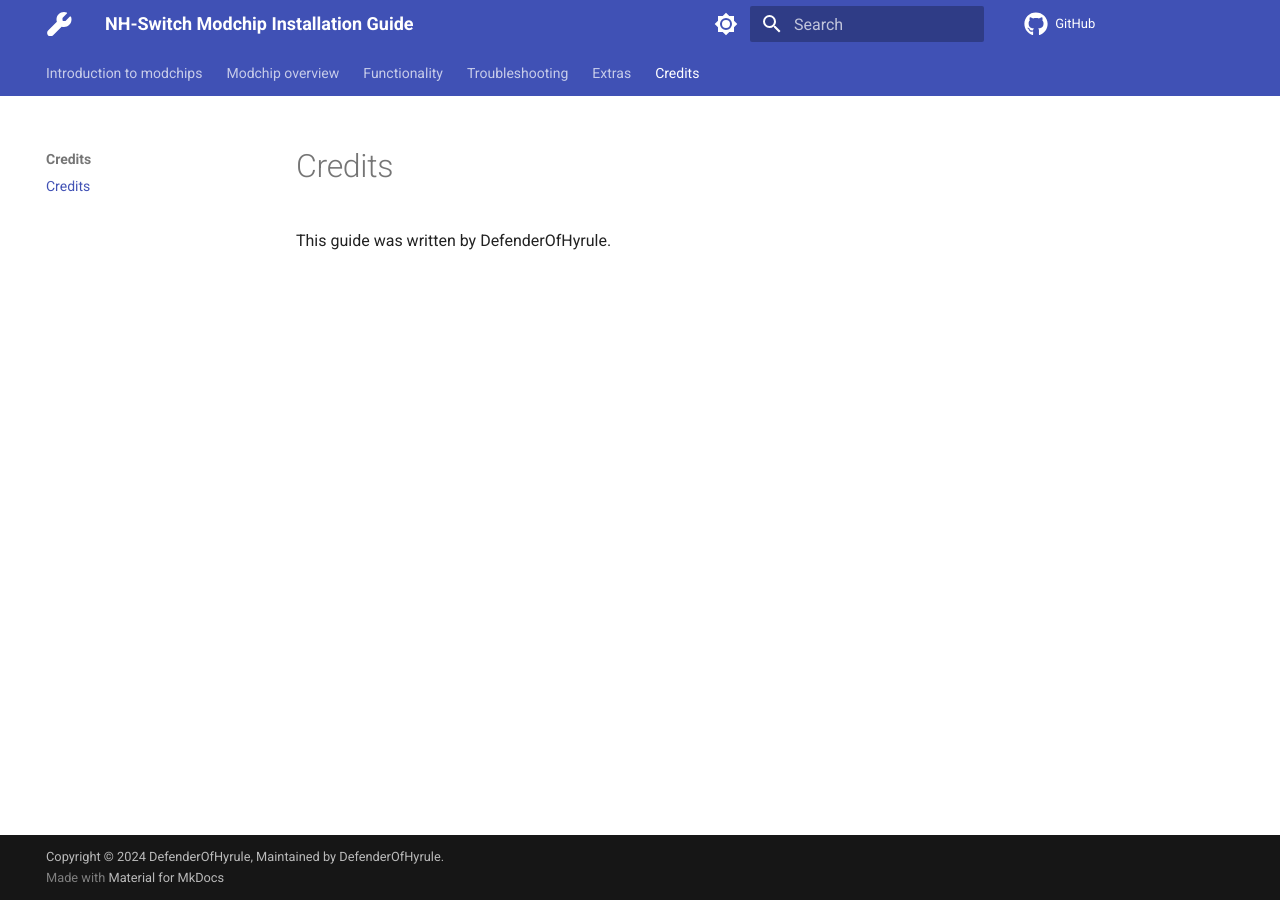
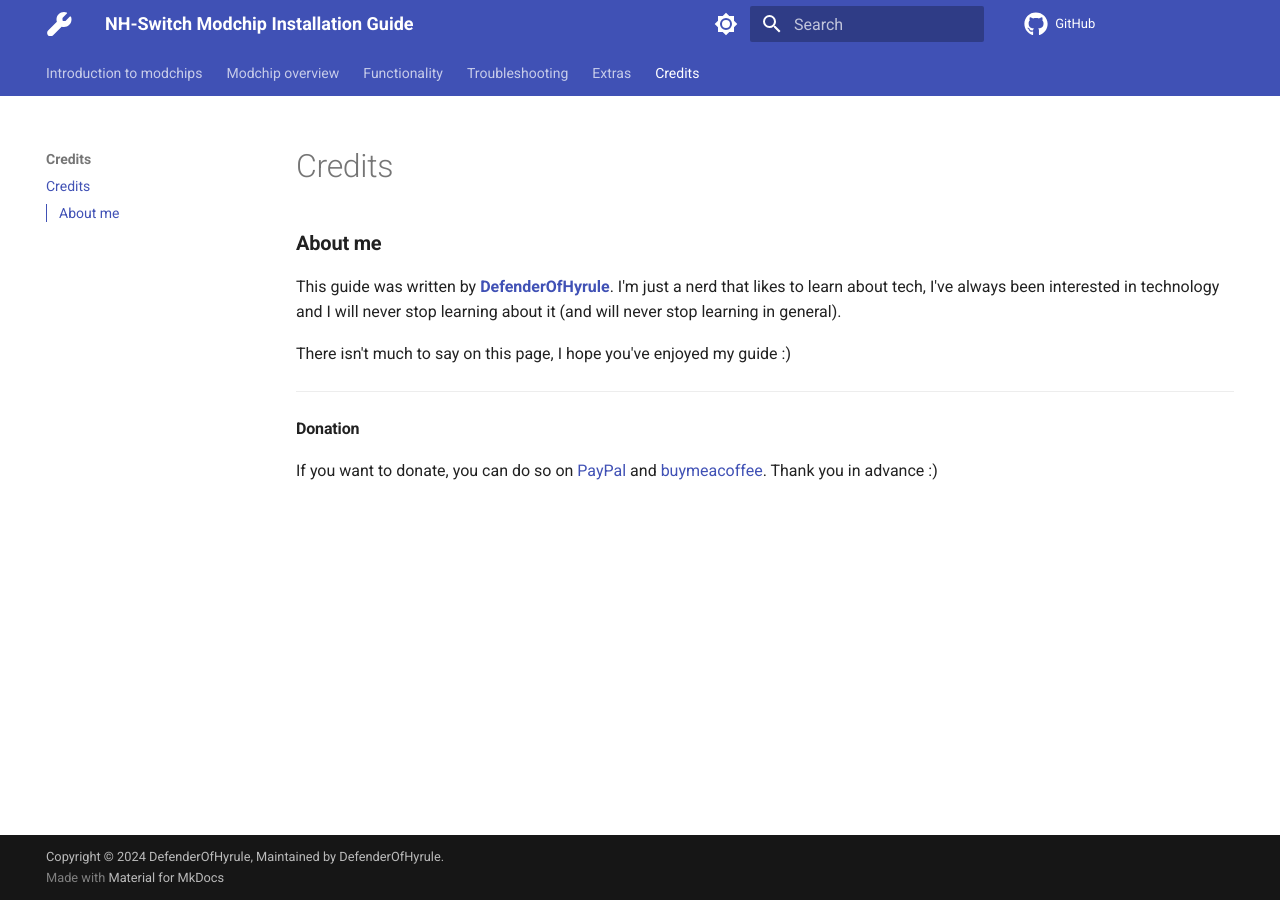
Before and after one commit to DefenderOfHyrule/defenderofhyrule.github.io, an MkDocs documentation site: the page built from docs/credits/credits.md, in a window 1280 px wide. Built offline with MkDocs 1.6.1 and Material for MkDocs 9.7.7, drawn with Linux system fonts in a browser that asks for light colours; comment, search, counter and statistics services are not loaded.

Commit message:
wrote credits page and added a troubleshooting step

```diff
--- a/docs/credits/credits.md
+++ b/docs/credits/credits.md
@@ -1 +1,12 @@
-This guide was written by DefenderOfHyrule.
+### **About me**
+
+This guide was written by [**DefenderOfHyrule**](https://github.com/DefenderOfHyrule).
+I'm just a nerd that likes to learn about tech, I've always been interested in technology and I will never stop learning about it (and will never stop learning in general).
+
+There isn't much to say on this page, I hope you've enjoyed my guide :)
+
+-----
+
+#### Donation
+
+If you want to donate, you can do so on [PayPal](https://www.paypal.com/paypalme/defenderofhyrule) and [buymeacoffee](https://www.buymeacoffee.com/defenderofhyrule). Thank you in advance :)
```
Also changed, not shown: docs/troubleshooting/error_codes.md (+6 -1 lines).
